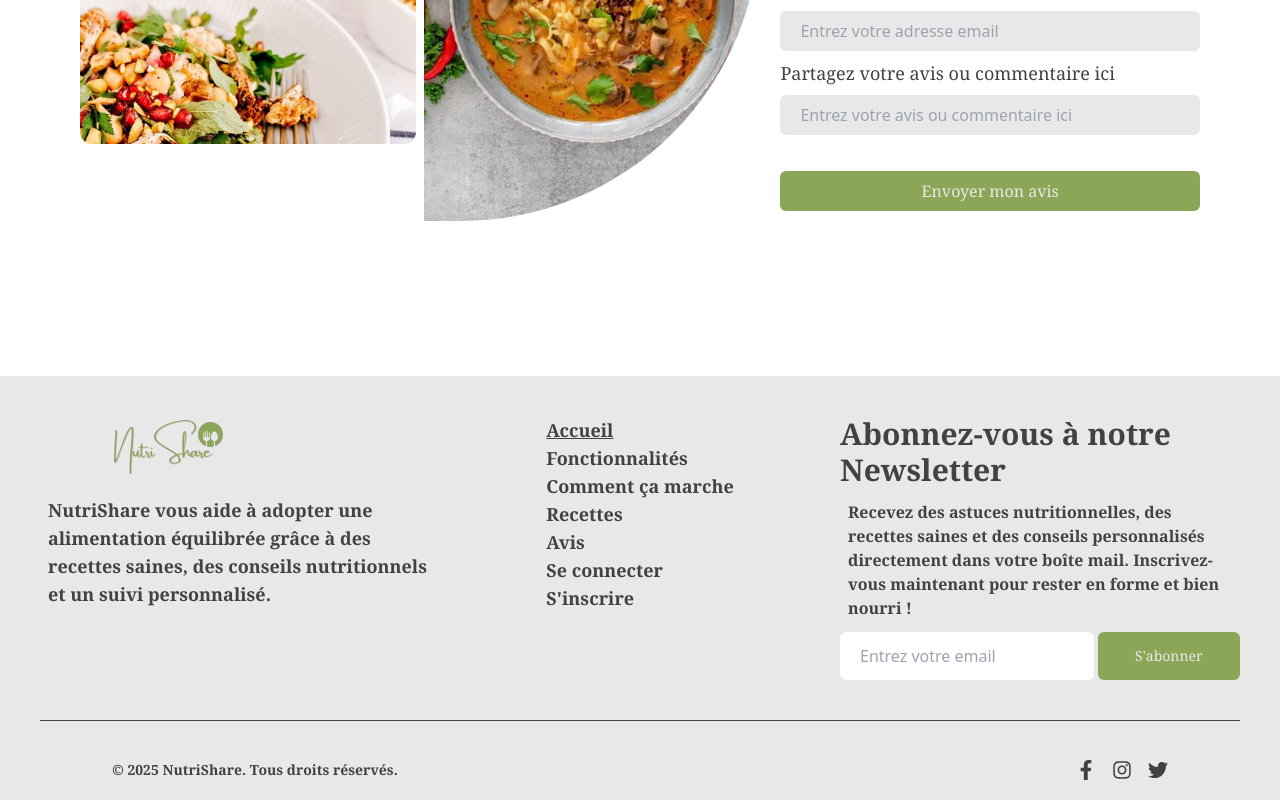
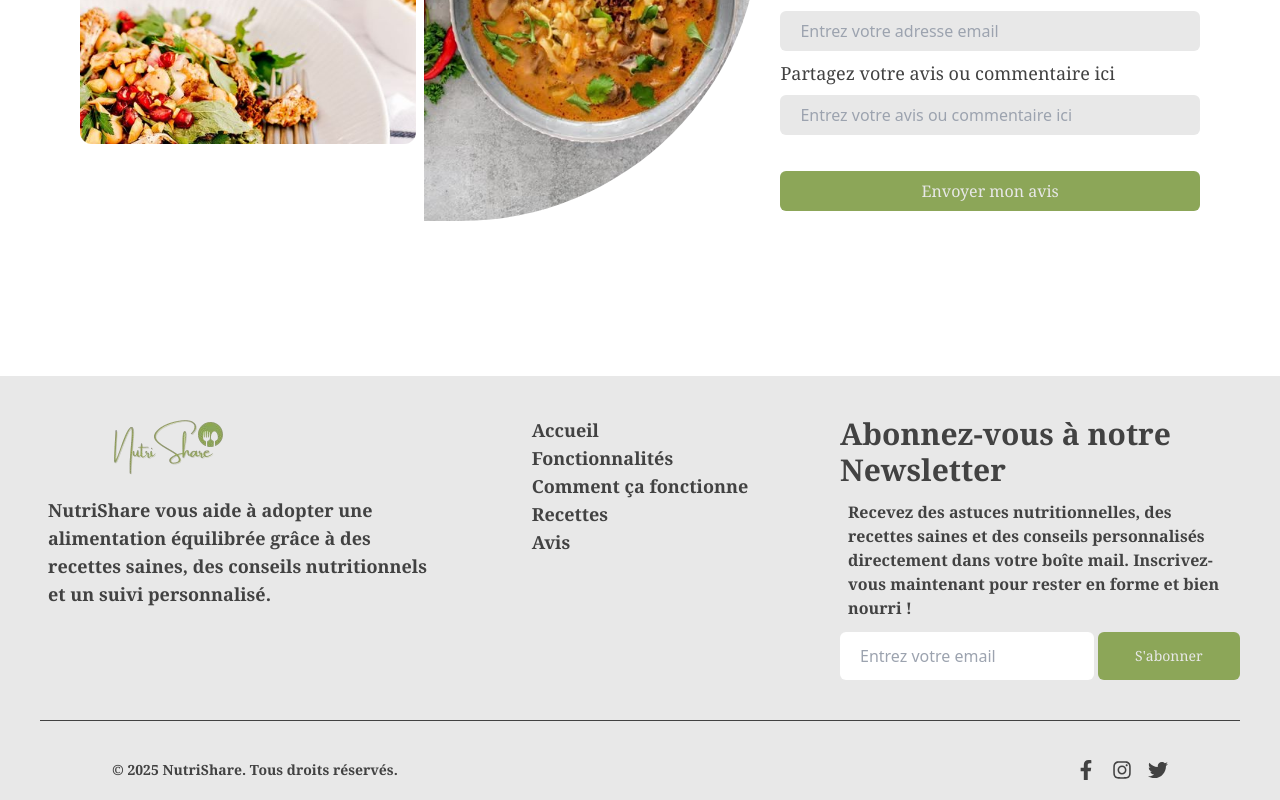
Before and after one commit to NaimaBelchiti300/Nutrishare, a React (Create React App) app: page / in a window 1280 px wide. Shown: the part 8057-8857 px from the top of the page. Built offline with nearby package versions, Linux system fonts and the light colour scheme.

Commit message:
'added-scroll-for-links-of-footer'

```diff
--- a/src/sections/footer.js
+++ b/src/sections/footer.js
@@ -1,5 +1,6 @@
 import logo from "../images/logo.png";
 import { FaFacebookF, FaInstagram, FaTwitter } from "react-icons/fa";
+import { Link } from 'react-scroll'; // Import Link from react-scroll
 
 export default function Footer() {
   return (
@@ -21,13 +22,11 @@ export default function Footer() {
         {/* Section 2 : Navigation rapide */}
         <div className="flex flex-col justify-start items-center space-y-5 font-serif font-bold text-lg text-gray">
           <div className="text-start flex flex-col ">
-          <a href="#" className="underline">Accueil</a>
-          <a href="#">Fonctionnalités</a>
-          <a href="#">Comment ça marche</a>
-          <a href="#">Recettes</a>
-          <a href="#">Avis</a>
-          <a href="#">Se connecter</a>
-          <a href="#">S'inscrire</a>
+           <Link to="home" smooth={true} duration={500} className='cursor-pointer'>Accueil</Link>
+                      <Link to="features" smooth={true} duration={500} className='cursor-pointer'>Fonctionnalités</Link>
+                      <Link to="how-it-works" smooth={true} duration={500} className='cursor-pointer'>Comment ça fonctionne</Link>
+                      <Link to="recipes" smooth={true} duration={500} className='cursor-pointer'>Recettes</Link>
+                      <Link to="reviews" smooth={true} duration={500} className='cursor-pointer'>Avis</Link>
           </div>
         </div>
 
--- a/src/sections/navbar.js
+++ b/src/sections/navbar.js
@@ -5,17 +5,17 @@ import logo from "../images/logo.png";
 export default function Navbar() {
   return (
     <>
-      <div className="flex justify-center items-center w-full font-serif pt-5">
+      <div className="flex justify-center items-center w-full font-serif pt-5" id='home'>
         <div className="pr-10">
           <img src={logo} className="w-50" alt="logo" />
         </div>
         <div className="flex space-x-8 text-md">
           <div className="space-x-5 pt-0.5 font-bold">
-            <Link to="home" smooth={true} duration={500}>Accueil</Link>
-            <Link to="features" smooth={true} duration={500}>Fonctionnalités</Link>
-            <Link to="how-it-works" smooth={true} duration={500}>Comment ça fonctionne</Link>
-            <Link to="recipes" smooth={true} duration={500}>Recettes</Link>
-            <Link to="reviews" smooth={true} duration={500}>Avis</Link>
+            <Link to="home" smooth={true} duration={500} className='cursor-pointer'>Accueil</Link>
+            <Link to="features" smooth={true} duration={500} className='cursor-pointer'>Fonctionnalités</Link>
+            <Link to="how-it-works" smooth={true} duration={500} className='cursor-pointer'>Comment ça fonctionne</Link>
+            <Link to="recipes" smooth={true} duration={500} className='cursor-pointer'>Recettes</Link>
+            <Link to="reviews" smooth={true} duration={500} className='cursor-pointer'>Avis</Link>
           </div>
           <div className="space-x-2">
             <button className="w-auto px-5 py-0.5 bg-gray rounded-md text-white">
```
